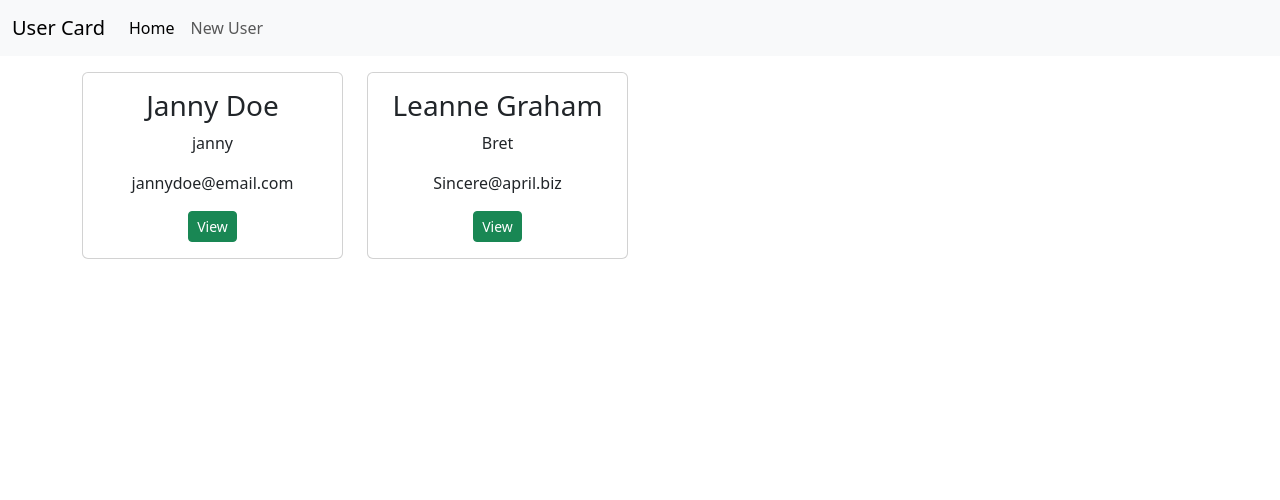
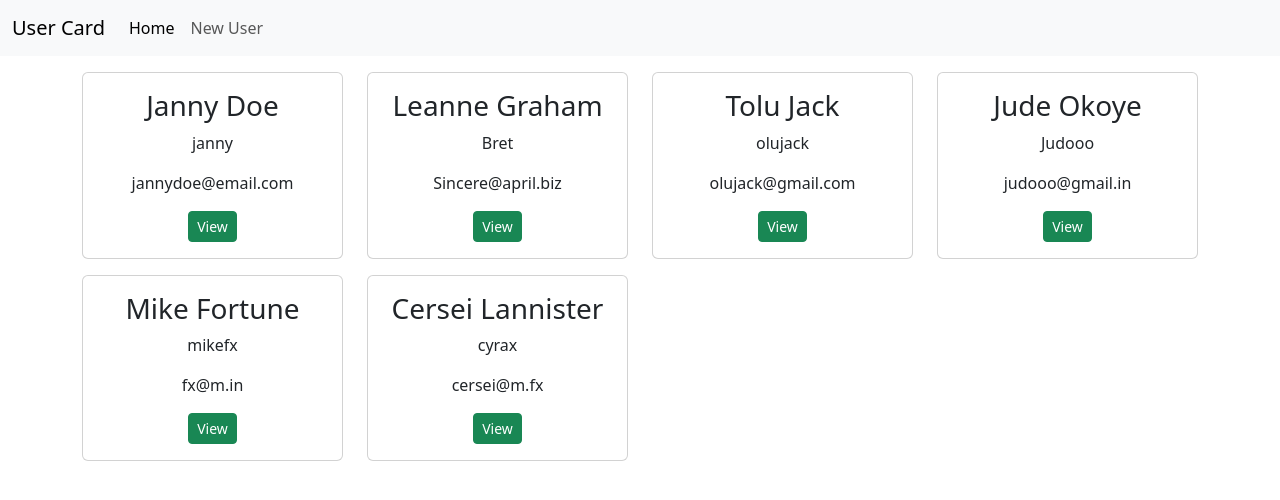
Before and after one commit to michaeloluwadamilare/user-mgt-app, a React (Create React App) app: page / in a window 1280 px wide. Shown: the top 500 px of the page. Built offline with nearby package versions, Linux system fonts and the light colour scheme; data requests are answered from the project's data file.

Commit message:
Form validation dependency

```diff
--- a/package.json
+++ b/package.json
@@ -7,8 +7,10 @@
     "@testing-library/react": "^13.4.0",
     "@testing-library/user-event": "^13.5.0",
     "bootstrap": "^5.3.3",
+    "bootstrap-icons": "^1.11.3",
     "react": "^18.2.0",
     "react-dom": "^18.2.0",
+    "react-hook-form": "^7.51.3",
     "react-router-dom": "^6.22.3",
     "react-scripts": "5.0.1",
     "web-vitals": "^2.1.4"
--- a/src/App.js
+++ b/src/App.js
@@ -1,5 +1,6 @@
 import './App.css';
 import 'bootstrap/dist/css/bootstrap.min.css';
+import 'bootstrap-icons/font/bootstrap-icons.css';
 import { BrowserRouter as Router, Route, Routes} from 'react-router-dom';
 import Header from "./Header";
 import Home from "./Home";
--- a/src/CreateUser.js
+++ b/src/CreateUser.js
@@ -1,17 +1,21 @@
 import { useState } from "react";
+import { useForm } from "react-hook-form";
 import { useNavigate } from "react-router-dom";
 
 const CreateUser = () => {
 
-  const [name, setName] = useState('');
-  const [username, setUsername] = useState('');
-  const [email, setEmail] = useState('');
-  const [phone, setPhone] = useState('');
   const [isPending, setIsPending] = useState(false);
   const navigate = useNavigate();
-  const handleSubmit = (e) =>{
-    e.preventDefault();
-    const data = {name, username, email, phone};
+  const { register: registerUser, handleSubmit, formState: { errors } } = useForm({
+    defaultValues: {
+      name: "",
+      username: "",
+      phone: "",
+      email: "",
+    },
+  });
+
+  const onSubmit = (data) => {
     setIsPending(true);
     fetch('http://localhost:8000/users', {
       method: 'POST',
@@ -19,7 +23,7 @@ const CreateUser = () => {
       body: JSON.stringify(data)
     })
     .then(res => res.json())
-    .then(data => { console.log(data); setIsPending(false); navigate('/'); });
+    .then(data => { setIsPending(false); navigate('/'); });
   }
 
     return (
@@ -28,29 +32,36 @@ const CreateUser = () => {
           <h2>Create User</h2>
           <div className="row d-flex justify-content-center">
             <div className="col-md-6">
-              <form onSubmit={handleSubmit}>
+              <form onSubmit={handleSubmit(onSubmit)}>
                 <div className="form-group row">
                   <label className="col-sm-2 col-form-label">Name</label>
                   <div className="col-sm-10">
-                    <input type="text" onChange={(e)=> setName(e.target.value)} className="form-control" required placeholder="name" value={name} />
+                    <input {...registerUser('name', {required: 'Name is required'})} className="form-control" placeholder="name" />
+                    {errors.name && <p className="text-danger">{errors.name.message}</p>}
+
                   </div>
                 </div>
                 <div className="form-group row mt-2">
                   <label className="col-sm-2 col-form-label">Username</label>
                   <div className="col-sm-10">
-                    <input type="text" onChange={(e)=> setUsername(e.target.value)}className="form-control" required placeholder="Username" value={username} />
+                    <input {...registerUser('username', {required: 'Username is required'})} className="form-control" placeholder="Username" />
+                    {errors.username && <p className="text-danger">{errors.username.message}</p>}
+
                   </div>
                 </div>
                 <div className="form-group row mt-2">
                   <label className="col-sm-2 col-form-label">Email</label>
                   <div className="col-sm-10">
-                    <input type="email" onChange={(e)=> setEmail(e.target.value)} className="form-control" required placeholder="Email" value={email} />
+                    <input type="email" {...registerUser('email', {required: 'Email is required'})} className="form-control" placeholder="Email" />
+                    {errors.email && <p className="text-danger">{errors.email.message}</p>}
+
                   </div>
                 </div>
                 <div className="form-group row mt-2 mb-2">
                   <label className="col-sm-2 col-form-label">Phone</label>
                   <div className="col-sm-10">
-                    <input type="text" onChange={(e)=> setPhone(e.target.value)}  className="form-control" required placeholder="Phone" value={phone} />
+                    <input type="tel" {...registerUser('phone', {required: 'Phone is required'})}  className="form-control" placeholder="Phone" />
+                    {errors.phone && <p className="text-danger">{errors.phone.message}</p>}
                   </div>
                 </div>
                  {isPending && <button disabled className="btn btn-primary">Adding User....</button>}
--- a/src/UserDetail.js
+++ b/src/UserDetail.js
@@ -22,7 +22,9 @@ const UserDetail = () => {
                     <p>Email: { user.email } </p>
                     <p>Phone: { user.phone } </p>
 
-                    <button className="btn btn-danger btn-sm" onClick={handleDelete}>Delete</button>
+                    <button className="btn btn-danger btn-sm me-1" onClick={handleDelete}><i className="bi bi-trash"></i></button>
+                    <button className="btn btn-primary btn-sm"><i className="bi bi-pen"></i></button>
+
 
                 </div>
 
--- a/src/db.json
+++ b/src/db.json
@@ -13,6 +13,34 @@
       "username": "Bret",
       "email": "Sincere@april.biz",
       "phone": "1-770-736-8031 x56442"
+    },
+    {
+      "id": "8994",
+      "name": "Tolu Jack",
+      "username": "olujack",
+      "email": "olujack@gmail.com",
+      "phone": "08134834256"
+    },
+    {
+      "id": "8580",
+      "name": "Jude Okoye",
+      "username": "Judooo",
+      "phone": "09023457689",
+      "email": "judooo@gmail.in"
+    },
+    {
+      "id": "f8ce",
+      "name": "Mike Fortune",
+      "username": "mikefx",
+      "phone": "09123456432",
+      "email": "fx@m.in"
+    },
+    {
+      "id": "da31",
+      "name": "Cersei Lannister",
+      "username": "cyrax",
+      "phone": "08812345234",
+      "email": "cersei@m.fx"
     }
   ]
 }
```
Also changed, not shown: 1 other file (tests, documents, lock files or other folders).
